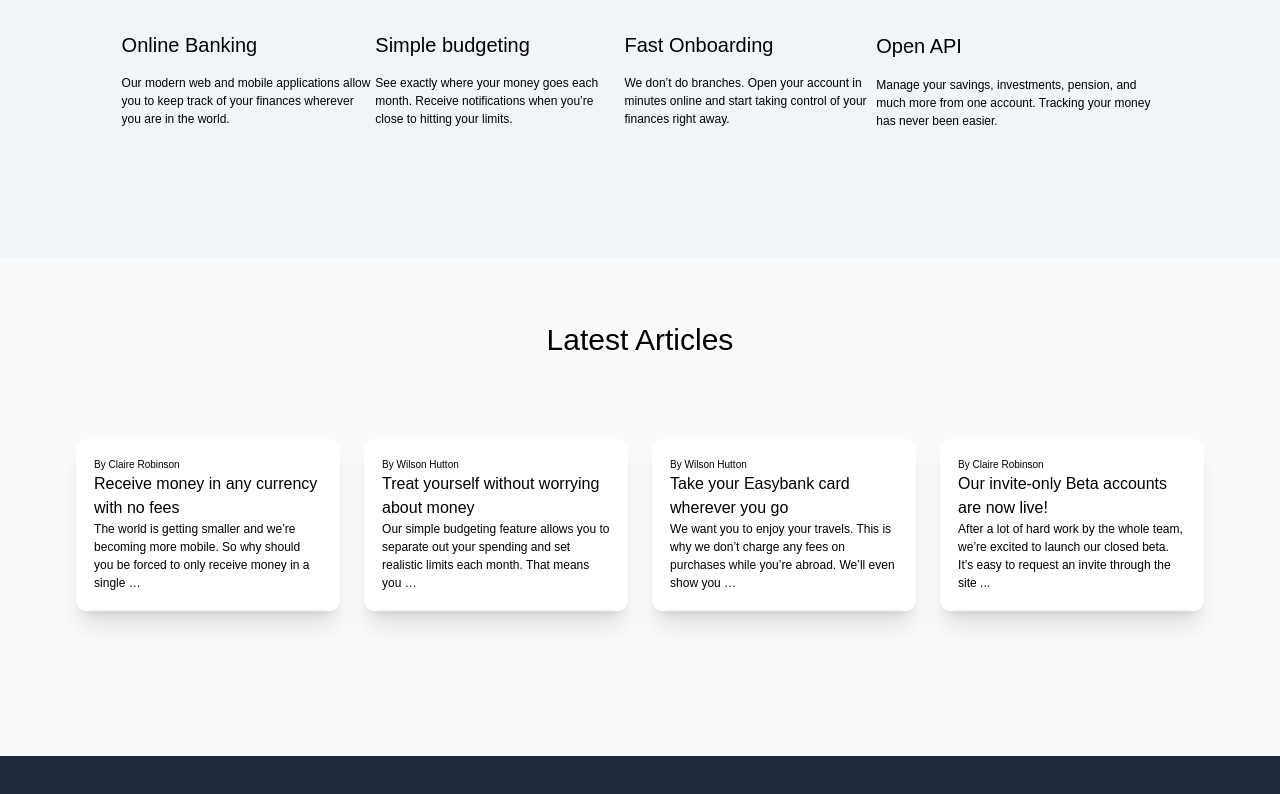
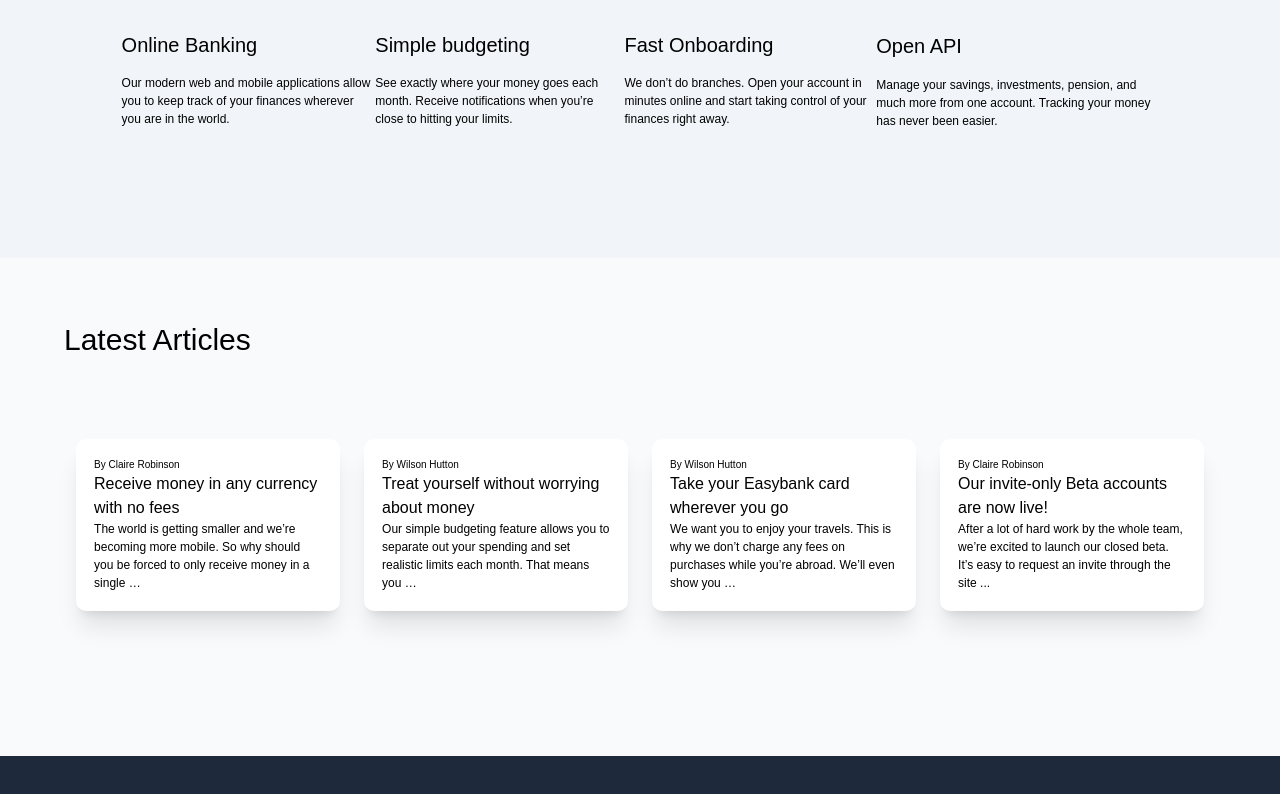
Before and after one commit to akareagwom/easy-bank, a React (Create React App) app: page / in a window 1280 px wide. Shown: the part 1010-1804 px from the top of the page. Built offline with nearby package versions, Linux system fonts and the light colour scheme.

Commit message:
text width

```diff
--- a/src/App.js
+++ b/src/App.js
@@ -55,13 +55,13 @@ function App() {
 
         </div>
         <div className='  px-[9.5%] py-[10%] bg-slate-100'>
-        <div className='text-center md:text-start md:w-[70%]'>
+        <div className='text-center md:text-start md:w-[40%]'>
           <h1 className='text-3xl md:text-[25px]'>Why choose Easybank?</h1>
           <p className=' md:text-[16px]'>We leverage Open Banking to turn your bank account into your financial hub. Control
           your finances like never before.</p>
         </div>
         <div >
-          <div className='block text-center md:text-start w-full justify-center md:flex  items-center'>
+          <div className='block text-center md:text-start w-full justify-center md:justify-between md:flex p-[0%]  items-center'>
              {data.map((data)=>(
               <div  key={data.title}>
                 <img className="ml-[35%] md:ml-[1%]  my-[5%]" src={data.photo} alt=""/>
@@ -75,7 +75,7 @@ function App() {
 
         </div>
         <div className=' px-[5%] py-[5%] bg-slate-50'>
-          <h1 className='text-center text-3xl' >Latest Articles</h1>
+          <h1 className='text-center md:text-start text-3xl' >Latest Articles</h1>
           <div className='md:flex md:justify-around'>
               {info.map((info)=>(
                 <div className="my-[7%] md:w-[80%] md:mx-[1%] bg-white rounded-[10px] shadow-xl" key={data.title}>
```
